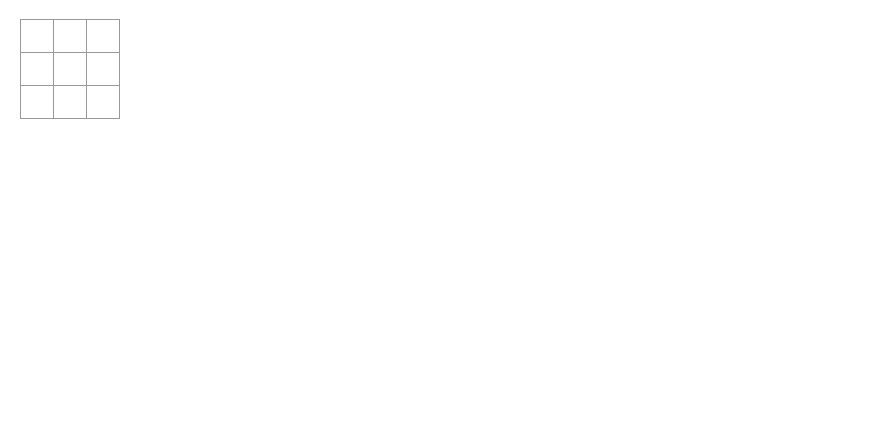
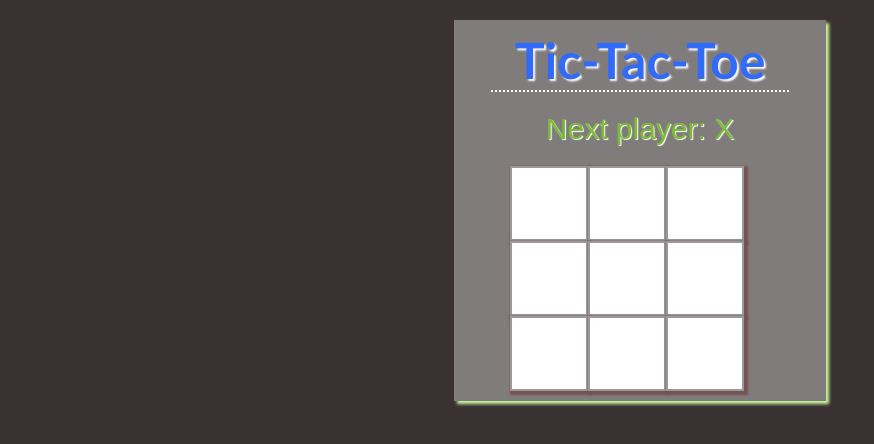
Before and after one commit to 27ManishaPatel/Tic-Tec-Toe, a React (Create React App) app in the folder src/: page / in a window 1280 px wide. Shown: the top 444 px of the page, without its empty margins (0-874 px from the left). Built offline with nearby package versions, Linux system fonts and the light colour scheme.

Commit message:
added some styles

```diff
--- a/src/App.js
+++ b/src/App.js
@@ -13,7 +13,7 @@ export default function Board() {
   const [xIsNext, setXIsNext] = useState(true);
 
   function handleClick(i) {
-    if (squares[i]) {
+    if (squares[i] || calculateWinner(squares)) {
       return;
     }
 
@@ -22,9 +22,18 @@ export default function Board() {
     setSquares(nextSquares);
     setXIsNext(!xIsNext);
   }
+  const winner = calculateWinner(squares);
+  let status;
+  if (winner) {
+    status = "Winner: " + winner;
+  } else {
+    status = "Next player: " + (xIsNext ? "X" : "O");
+  }
   console.log(squares)
   return (
-    <div>
+    <div className='wrapper'>
+      <h1 className='heading'>Tic-Tac-Toe</h1>
+      <div className="status">{status}</div>
       <div className="board-row">
         <Square value={squares[0]} onSquareClick={() => handleClick(0)} />
         <Square value={squares[1]} onSquareClick={() => handleClick(1)} />
@@ -43,3 +52,24 @@ export default function Board() {
     </div>
   );
 }
+
+
+function calculateWinner(squares) {
+  const lines = [
+    [0, 1, 2],
+    [3, 4, 5],
+    [6, 7, 8],
+    [0, 3, 6],
+    [1, 4, 7],
+    [2, 5, 8],
+    [0, 4, 8],
+    [2, 4, 6]
+  ];
+  for (let i = 0; i < lines.length; i++) {
+    const [a, b, c] = lines[i];
+    if (squares[a] && squares[a] === squares[b] && squares[a] === squares[c]) {
+      return squares[a];
+    }
+  }
+  return null;
+}
--- a/src/styles.css
+++ b/src/styles.css
@@ -1,13 +1,30 @@
 * {
   box-sizing: border-box;
+
 }
-
 body {
   font-family: sans-serif;
   margin: 20px;
   padding: 0;
+  background-color: rgb(58, 50, 50);
 }
-
+.wrapper{
+  margin: auto;
+  width: 30%;
+  padding: 10px 0px;
+  background-color: #817c7c;
+  box-shadow: 3px 3px 3px rgb(201, 245, 155);
+}
+.heading{
+  margin: auto;
+  text-align: center;
+  border-bottom: 2px dotted #fff;
+  width: 80%;
+  font-size: 50px;
+  color: #336bf9;
+ text-shadow: 2px 2px 2px #fff;
+  font-family: 'Trebuchet MS', 'Lucida Sans Unicode', 'Lucida Grande', 'Lucida Sans', Arial, sans-serif;
+}
 h1 {
   margin-top: 0;
   font-size: 22px;
@@ -58,17 +75,21 @@ body {
 
 .square {
   background: #fff;
-  border: 1px solid #999;
+  border: 2px solid #999;
+  box-shadow: 2px 2px 2px 2px rgb(119, 82, 82);
   float: left;
-  font-size: 24px;
+  font-size: 34px;
   font-weight: bold;
   line-height: 34px;
-  height: 34px;
-  margin-right: -1px;
-  margin-top: -1px;
+  height: 75px;
   padding: 0;
   text-align: center;
-  width: 34px;
+  width: 30%;
+
+}
+.board-row{
+  margin: auto;
+  width: 70%;
 }
 
 .board-row:after {
@@ -78,11 +99,16 @@ body {
 }
 
 .status {
-  margin-bottom: 10px;
+  margin: 20px 0px;
+  text-align: center;
+  color: rgb(122, 189, 50);
+  text-shadow: 1px 1px 1px #fff;
+  font-size: 30px;
 }
 .game {
   display: flex;
   flex-direction: row;
+
 }
 
 .game-info {
```
